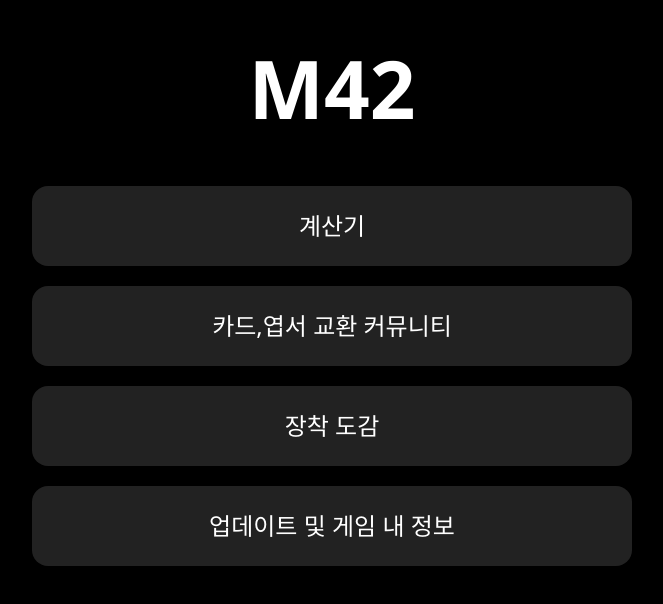
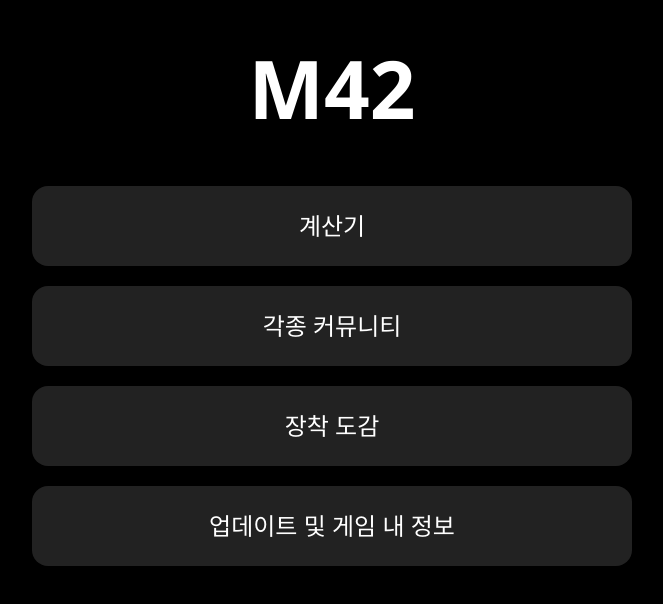
Before and after one commit to chae-ring/Mafia42-Info, a React (Vite) app in the folder mafia42-info/: page / in a window 1280 px wide. Shown: the part 116-720 px from the top of the page, without its empty margins (308-971 px from the left). Built offline with nearby package versions, Linux system fonts and the light colour scheme.

Commit message:
feat: 커뮤니티 내 채널 생성

```diff
--- a/mafia42-info/src/App.tsx
+++ b/mafia42-info/src/App.tsx
@@ -5,6 +5,10 @@ import Collection from "./pages/Collection";
 import Info from "./pages/Info";
 import Calculator from "./pages/Calculator";
 import Community from "./pages/Community";
+import Card from "./pages/Community/Card";
+import Letter from "./pages/Community/Letter";
+import Spy from "./pages/Community/Spy";
+import Event from "./pages/Community/Event";
 
 function App() {
   return (
@@ -16,6 +20,10 @@ function App() {
         <Route path="/calculator" element={<Calculator />} />
         <Route path="/info" element={<Info />} />
         <Route path="/community" element={<Community />} />
+        <Route path="/community/card" element={<Card />} />
+        <Route path="/community/letter" element={<Letter />} />
+        <Route path="/community/spy" element={<Spy />} />
+        <Route path="/community/event" element={<Event />} />
         <Route path="*" element={<Navigate to="/" replace />} />
       </Routes>
     </HashRouter>
--- /dev/null
+++ b/mafia42-info/src/components/ChannelCard.tsx
@@ -0,0 +1,22 @@
+// src/components/ChannelCard.tsx
+import { Link } from "react-router-dom";
+
+type Props = {
+  to: string;
+  label: string;
+  className?: string; // 기존 .channel-card 스타일 재사용용
+  disabled?: boolean;
+};
+
+export default function ChannelCard({ to, label, className, disabled }: Props) {
+  if (disabled) {
+    return (
+      <div className={`channel-card ${className ?? ""} disabled`}>{label}</div>
+    );
+  }
+  return (
+    <Link to={to} className={`channel-card ${className ?? ""}`} role="button">
+      {label}
+    </Link>
+  );
+}
--- /dev/null
+++ b/mafia42-info/src/components/ChannelList.tsx
@@ -0,0 +1,18 @@
+// src/components/ChannelList.tsx
+import ChannelCard from "./ChannelCard";
+import type { Channel } from "../types/channel";
+
+export default function ChannelList({ channels }: { channels: Channel[] }) {
+  return (
+    <div className="channels">
+      {channels.map((c) => (
+        <ChannelCard
+          key={c.path}
+          to={c.path}
+          label={c.label}
+          disabled={c.disabled}
+        />
+      ))}
+    </div>
+  );
+}
--- a/mafia42-info/src/index.css
+++ b/mafia42-info/src/index.css
@@ -15,13 +15,14 @@
 
 a {
   font-weight: 500;
-  color: #646cff;
-  text-decoration: inherit;
+  color: inherit;
+  text-decoration: none;
 }
-a:hover {
-  color: #535bf2;
+a:hover,
+a:active {
+  color: inherit; /* 부모 색(=흰색) 따라감 */
+  text-decoration: none;
 }
-
 body {
   margin: 0;
   padding: 0;
@@ -39,6 +40,7 @@ h1 {
 }
 
 button {
+  color: inherit;
   border-radius: 8px;
   border: 1px solid transparent;
   padding: 0.6em 1.2em;
@@ -63,7 +65,7 @@ button:focus-visible {
     background-color: #ffffff;
   }
   a:hover {
-    color: #747bff;
+    color: inherit;
   }
   button {
     background-color: #f9f9f9;
--- a/mafia42-info/src/pages/Community.tsx
+++ b/mafia42-info/src/pages/Community.tsx
@@ -1,11 +1,20 @@
+// src/pages/Community.tsx
 import "./Community.css";
+import ChannelList from "../components/ChannelList";
+import type { Channel } from "../types/channel";
 
-const Community = () => {
+const channels: Channel[] = [
+  { label: "카드", path: "/community/card" },
+  { label: "엽서", path: "/community/letter" },
+  { label: "스파이비밀문서", path: "/community/spy" },
+  { label: "이벤트 듀오", path: "/community/event" },
+];
+
+export default function Community() {
   return (
     <div className="community-container">
-      <h1>카드,엽서교환 스파이비밀문서 커뮤니티(쪽지 당근처럼)</h1>
+      <h1>카드, 엽서교환, 스파이비밀문서 커뮤니티</h1>
+      <ChannelList channels={channels} />
     </div>
   );
-};
-
-export default Community;
+}
--- /dev/null
+++ b/mafia42-info/src/pages/Community/Card.tsx
@@ -0,0 +1,9 @@
+const Card = () => {
+  return (
+    <div className="Card-container">
+      <h1>카드 교환</h1>
+    </div>
+  );
+};
+
+export default Card;
--- /dev/null
+++ b/mafia42-info/src/pages/Community/Event.tsx
@@ -0,0 +1,9 @@
+const Event = () => {
+  return (
+    <div className="event-container">
+      <h1>이벤트 듀오 구하기</h1>
+    </div>
+  );
+};
+
+export default Event;
--- /dev/null
+++ b/mafia42-info/src/pages/Community/Letter.tsx
@@ -0,0 +1,9 @@
+const Letter = () => {
+  return (
+    <div className="letter-container">
+      <h1>엽서 거래</h1>
+    </div>
+  );
+};
+
+export default Letter;
--- /dev/null
+++ b/mafia42-info/src/pages/Community/Spy.tsx
@@ -0,0 +1,9 @@
+const Spy = () => {
+  return (
+    <div className="spy-container">
+      <h1>스파이비밀문서 </h1>
+    </div>
+  );
+};
+
+export default Spy;
--- a/mafia42-info/src/pages/Home.tsx
+++ b/mafia42-info/src/pages/Home.tsx
@@ -1,49 +1,20 @@
 // src/pages/Home.tsx
 import "./Home.css";
-import { useNavigate } from "react-router-dom";
+import ChannelList from "../components/ChannelList";
+import type { Channel } from "../types/channel";
 
-type Channel = { label: string; path?: string };
+const channels: Channel[] = [
+  { label: "계산기", path: "/calculator" },
+  { label: "각종 커뮤니티", path: "/community" },
+  { label: "장착 도감", path: "/collection" },
+  { label: "업데이트 및 게임 내 정보", path: "/info" },
+];
 
-const Home = () => {
-  const navigate = useNavigate();
-
-  const channels: Channel[] = [
-    { label: "계산기", path: "/calculator" },
-    { label: "카드,엽서 교환 커뮤니티", path: "/community" },
-    { label: "장착 도감", path: "/collection" },
-    { label: "업데이트 및 게임 내 정보", path: "/info" },
-  ];
-
-  const go = (path?: string) => {
-    if (!path) return;
-    navigate(path);
-  };
-
+export default function Home() {
   return (
     <div className="home-container">
       <h1 className="logo">M42</h1>
-      <div className="channels">
-        {channels.map((c) => (
-          <div
-            key={c.path ?? c.label}
-            className="channel-card"
-            role="button"
-            tabIndex={0}
-            onClick={() => go(c.path)}
-            onKeyDown={(e) => {
-              if (!c.path) return;
-              if (e.key === "Enter" || e.key === " " || e.code === "Space") {
-                e.preventDefault();
-                navigate(c.path);
-              }
-            }}
-          >
-            {c.label}
-          </div>
-        ))}
-      </div>
+      <ChannelList channels={channels} />
     </div>
   );
-};
-
-export default Home;
+}
--- /dev/null
+++ b/mafia42-info/src/types/channel.ts
@@ -0,0 +1,5 @@
+export type Channel = {
+  label: string;
+  path: string;
+  disabled?: boolean;
+};
```
